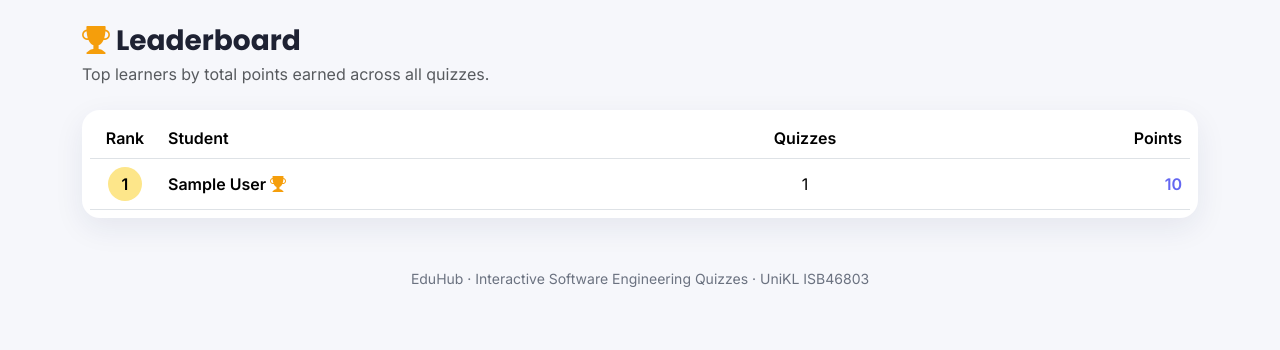
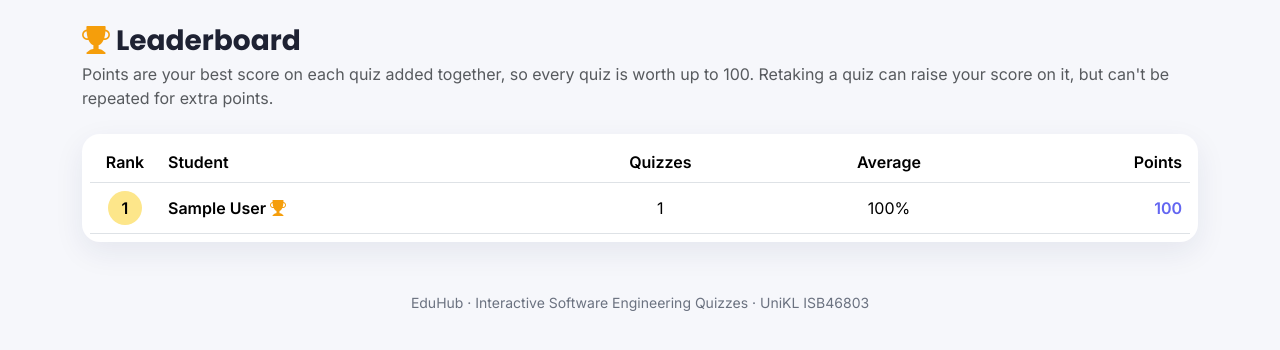
Before and after one commit to Miaoricle/eduhub, a Django app: page /leaderboard/ in a window 1280 px wide. Shown: the part 63-413 px from the top of the page. Run offline with Django 5.2, Linux system fonts and the light colour scheme; a user stored in the database is signed in; tables that the repository leaves empty hold one stand-in row (values such as "Sample post").

Commit message:
Fix role escalation, timer cheating and leaderboard farming; add tests
- Public sign-up only creates students; lecturers are promoted by an
  admin (the form used to let anyone pick 'Lecturer')
- Attempts start on the server when the quiz opens; the countdown uses
  the server's remaining time, a refresh resumes the same attempt, and
  submissions past the limit + 30 s grace are flagged as late. The
  browser-supplied 'elapsed' value is no longer trusted
- Re-submitting the same attempt redirects to its result instead of
  creating a duplicate
- Leaderboard ranks by the best score per quiz, so retakes can't farm
  points; admin average is a percentage, not raw points
- Editing a question updates choices in place, so past answers keep
  pointing at the option the student picked
- Question form rejects an empty correct choice and duplicate choices
- Drafts are hidden from students; quiz authors can review results
- 18 tests covering the above

```diff
--- a/eduhub/settings.py
+++ b/eduhub/settings.py
@@ -127,3 +127,9 @@ AUTH_USER_MODEL = 'quizzes.User'
 LOGIN_URL = 'login'
 LOGIN_REDIRECT_URL = 'dashboard'
 LOGOUT_REDIRECT_URL = 'home'
+
+# Tests create many users; the default (deliberately slow) hasher would make the suite crawl.
+import sys  # noqa: E402
+
+if "test" in sys.argv:
+    PASSWORD_HASHERS = ["django.contrib.auth.hashers.MD5PasswordHasher"]
--- a/quizzes/templates/quizzes/history.html
+++ b/quizzes/templates/quizzes/history.html
@@ -14,7 +14,7 @@
               <td><small class="text-muted">{{ a.quiz.topic.name }}</small></td>
               <td><small>{{ a.completed_at|date:"d M Y, h:i A" }}</small></td>
               <td>{{ a.score }}/{{ a.total }} <span class="text-muted">({{ a.percentage }}%)</span></td>
-              <td>{% if a.passed %}<span class="badge bg-success">Passed</span>{% else %}<span class="badge bg-danger">Failed</span>{% endif %}</td>
+              <td>{% if a.passed %}<span class="badge bg-success">Passed</span>{% else %}<span class="badge bg-danger">Failed</span>{% endif %}{% if a.submitted_late %} <span class="badge bg-warning text-dark">Late</span>{% endif %}</td>
               <td class="text-end"><a href="{% url 'quiz_result' a.pk %}" class="btn-ghost btn btn-sm">Review</a></td>
             </tr>
           {% endfor %}
--- a/quizzes/templates/quizzes/leaderboard.html
+++ b/quizzes/templates/quizzes/leaderboard.html
@@ -2,13 +2,13 @@
 {% block title %}Leaderboard - EduHub{% endblock %}
 {% block content %}
 <h3 class="section-title mb-1"><i class="bi bi-trophy-fill" style="color:#f59e0b"></i> Leaderboard</h3>
-<p class="text-muted mb-4">Top learners by total points earned across all quizzes.</p>
+<p class="text-muted mb-4">Points are your best score on each quiz added together, so every quiz is worth up to 100. Retaking a quiz can raise your score on it, but can't be repeated for extra points.</p>
 
 <div class="card p-2">
   <table class="table align-middle mb-0">
-    <thead><tr><th style="width:70px" class="text-center">Rank</th><th>Student</th><th class="text-center">Quizzes</th><th class="text-end">Points</th></tr></thead>
+    <thead><tr><th style="width:70px" class="text-center">Rank</th><th>Student</th><th class="text-center">Quizzes</th><th class="text-center">Average</th><th class="text-end">Points</th></tr></thead>
     <tbody>
-      {% for s in students %}
+      {% for row in rows %}{% with s=row.student %}
         <tr>
           <td class="text-center">
             <div class="rank-badge mx-auto {% if forloop.counter == 1 %}rank-1{% elif forloop.counter == 2 %}rank-2{% elif forloop.counter == 3 %}rank-3{% else %}bg-light{% endif %}">
@@ -18,11 +18,12 @@
           <td class="fw-semibold">{{ s.get_full_name|default:s.username }}
             {% if forloop.counter == 1 %}<i class="bi bi-trophy-fill" style="color:#f59e0b"></i>{% endif %}
           </td>
-          <td class="text-center">{{ s.attempts_done }}</td>
-          <td class="text-end fw-bold" style="color:var(--brand-1)">{{ s.total_score }}</td>
-        </tr>
+          <td class="text-center">{{ row.quizzes }}</td>
+          <td class="text-center">{{ row.average }}%</td>
+          <td class="text-end fw-bold" style="color:var(--brand-1)">{{ row.points }}</td>
+        </tr>{% endwith %}
       {% empty %}
-        <tr><td colspan="4" class="text-muted text-center py-4">No scores yet. Be the first on the board!</td></tr>
+        <tr><td colspan="5" class="text-muted text-center py-4">No scores yet. Be the first on the board!</td></tr>
       {% endfor %}
     </tbody>
   </table>
--- a/quizzes/templates/quizzes/quiz_result.html
+++ b/quizzes/templates/quizzes/quiz_result.html
@@ -10,6 +10,7 @@
         <div class="inner">
           <div class="pct" id="pct" style="color: {% if attempt.passed %}var(--ok){% else %}var(--bad){% endif %};">0%</div>
           <small class="text-muted">{{ attempt.score }}/{{ attempt.total }} correct</small>
+          {% if attempt.submitted_late %}<span class="badge bg-warning text-dark mt-1">Submitted late</span>{% endif %}
         </div>
       </div>
 
--- a/quizzes/views.py
+++ b/quizzes/views.py
@@ -1,16 +1,20 @@
 """The VIEW layer: routing logic, role-based access, and quiz grading."""
 
+from collections import defaultdict
 from datetime import timedelta
 
 from django.contrib import messages
 from django.contrib.auth import login
 from django.contrib.auth.decorators import login_required, user_passes_test
-from django.db.models import Avg, Count, Sum
+from django.db import transaction
+from django.db.models import Avg, Count, ExpressionWrapper, F, FloatField, Max, Q
 from django.shortcuts import get_object_or_404, redirect, render
 from django.utils import timezone
 
 from .forms import QuestionForm, QuizForm, RegistrationForm
 from .models import Answer, Attempt, Choice, Question, Quiz, Topic, User
+
+PERCENT = ExpressionWrapper(F("score") * 100.0 / F("total"), output_field=FloatField())
 
 
 # --------------------------------------------------------------------------- #
@@ -32,12 +36,22 @@ admin_required = _role("ADMIN")
 # Public + auth
 # --------------------------------------------------------------------------- #
 def home(request):
-    topics = Topic.objects.prefetch_related("quizzes")
+    topics = Topic.objects.annotate(
+        n_quizzes=Count("quizzes", filter=Q(quizzes__is_published=True), distinct=True)
+    )
+    sample = (
+        Question.objects.filter(quiz__is_published=True)
+        .select_related("quiz__topic")
+        .prefetch_related("choices")
+        .order_by("id")
+        .first()
+    )
     context = {
         "topics": topics,
         "quiz_count": Quiz.objects.filter(is_published=True).count(),
-        "question_count": Question.objects.count(),
+        "question_count": Question.objects.filter(quiz__is_published=True).count(),
         "topic_count": topics.count(),
+        "sample": sample,
     }
     return render(request, "quizzes/home.html", context)
 
@@ -49,7 +63,7 @@ def register(request):
     if request.method == "POST" and form.is_valid():
         user = form.save()
         login(request, user)
-        messages.success(request, f"Welcome to EduHub, {user.first_name}!")
+        messages.success(request, f"Account created. Welcome, {user.first_name}.")
         return redirect("dashboard")
     return render(request, "quizzes/register.html", {"form": form})
 
@@ -70,16 +84,16 @@ def dashboard(request):
 @login_required
 @student_required
 def student_dashboard(request):
-    attempts = request.user.attempts.select_related("quiz__topic")
-    completed = attempts.filter(completed_at__isnull=False)
-    avg = completed.aggregate(a=Avg("score"))["a"]
+    completed = list(request.user.attempts.completed().select_related("quiz__topic"))
     context = {
-        "attempt_count": completed.count(),
-        "quizzes_done": completed.values("quiz").distinct().count(),
-        "avg_percent": round((sum(a.percentage for a in completed) / completed.count())) if completed else 0,
+        "attempt_count": len(completed),
+        "quizzes_done": len({a.quiz_id for a in completed}),
+        "avg_percent": round(sum(a.percentage for a in completed) / len(completed)) if completed else 0,
         "passed_count": sum(1 for a in completed if a.passed),
         "recent": completed[:5],
-        "topics": Topic.objects.prefetch_related("quizzes"),
+        "topics": Topic.objects.annotate(
+            n_quizzes=Count("quizzes", filter=Q(quizzes__is_published=True), distinct=True)
+        ),
     }
     return render(request, "quizzes/student_dashboard.html", context)
 
@@ -98,29 +112,46 @@ def topic_detail(request, pk):
 
 @login_required
 def quiz_detail(request, pk):
-    quiz = get_object_or_404(
-        Quiz.objects.select_related("topic", "author"), pk=pk, is_published=True
-    )
+    quiz = get_object_or_404(Quiz.objects.select_related("topic", "author"), pk=pk)
+    # Drafts are only visible to their author (for previewing).
+    if not quiz.is_published and quiz.author_id != request.user.id:
+        return redirect("catalog")
     best = None
     if request.user.is_student:
-        best = (
-            request.user.attempts.filter(quiz=quiz, completed_at__isnull=False)
-            .order_by("-score")
-            .first()
-        )
-    context = {"quiz": quiz, "best": best, "attempts": quiz.attempts.count()}
+        mine = request.user.attempts.completed().filter(quiz=quiz)
+        best = max(mine, key=lambda a: a.percentage, default=None)
+    context = {"quiz": quiz, "best": best, "attempts": quiz.attempts.completed().count()}
     return render(request, "quizzes/quiz_detail.html", context)
+
+
+def _current_attempt(student, quiz):
+    return Attempt.objects.in_progress().filter(student=student, quiz=quiz).order_by("-started_at").first()
 
 
 @login_required
 @student_required
 def quiz_play(request, pk):
+    """Start (or resume) an attempt. The clock lives on the server.
+
+    Opening the quiz creates an in-progress Attempt and records when it started.
+    Refreshing the page resumes the same attempt, so the timer doesn't reset.
+    """
     quiz = get_object_or_404(Quiz, pk=pk, is_published=True)
-    questions = quiz.questions.prefetch_related("choices")
+    questions = list(quiz.questions.prefetch_related("choices"))
     if not questions:
         messages.warning(request, "This quiz has no questions yet.")
         return redirect("quiz_detail", pk=quiz.pk)
-    return render(request, "quizzes/quiz_play.html", {"quiz": quiz, "questions": questions})
+
+    now = timezone.now()
+    attempt = _current_attempt(request.user, quiz)
+    if attempt and attempt.is_expired(now):
+        attempt.delete()  # abandoned and out of time; start fresh
+        attempt = None
+    if attempt is None:
+        attempt = Attempt.objects.create(student=request.user, quiz=quiz, total=len(questions), started_at=now)
+
+    context = {"quiz": quiz, "questions": questions, "attempt": attempt, "seconds_left": attempt.seconds_left(now)}
+    return render(request, "quizzes/quiz_play.html", context)
 
 
 @login_required
@@ -130,39 +161,46 @@ def quiz_submit(request, pk):
     if request.method != "POST":
         return redirect("quiz_detail", pk=quiz.pk)
 
-    questions = list(quiz.questions.prefetch_related("choices"))
-    now = timezone.now()
-    elapsed = int(request.POST.get("elapsed", 0) or 0)
-    attempt = Attempt.objects.create(
-        student=request.user,
-        quiz=quiz,
-        total=len(questions),
-        started_at=now - timedelta(seconds=elapsed),
-        completed_at=now,
-    )
+    with transaction.atomic():
+        attempt = _current_attempt(request.user, quiz)
+        if attempt is None:
+            # Double submit, or the back button after finishing: show the last result.
+            last = request.user.attempts.completed().filter(quiz=quiz).first()
+            return redirect("quiz_result", pk=last.pk) if last else redirect("quiz_detail", pk=quiz.pk)
 
-    score = 0
-    for q in questions:
-        selected_id = request.POST.get(f"q{q.id}")
-        choice = next((c for c in q.choices.all() if str(c.id) == selected_id), None)
-        is_correct = bool(choice and choice.is_correct)
-        if is_correct:
-            score += 1
-        Answer.objects.create(
-            attempt=attempt, question=q, selected_choice=choice, is_correct=is_correct
-        )
-    attempt.score = score
-    attempt.save()
+        now = timezone.now()
+        questions = list(quiz.questions.prefetch_related("choices"))
+        score = 0
+        answers = []
+        for q in questions:
+            selected_id = request.POST.get(f"q{q.id}")
+            # Only accept a choice that belongs to this question.
+            choice = next((c for c in q.choices.all() if str(c.id) == selected_id), None)
+            correct = bool(choice and choice.is_correct)
+            score += correct
+            answers.append(Answer(attempt=attempt, question=q, selected_choice=choice, is_correct=correct))
+        Answer.objects.bulk_create(answers)
+
+        attempt.score = score
+        attempt.total = len(questions)
+        attempt.completed_at = now
+        attempt.submitted_late = attempt.is_expired(now)
+        attempt.save()
+
+    if attempt.submitted_late:
+        messages.warning(request, "This was submitted after the time limit, so it's marked as late.")
     return redirect("quiz_result", pk=attempt.pk)
 
 
 @login_required
 def quiz_result(request, pk):
     attempt = get_object_or_404(
-        Attempt.objects.select_related("quiz__topic", "student"), pk=pk
+        Attempt.objects.completed().select_related("quiz__topic", "student"), pk=pk
     )
-    if not (attempt.student_id == request.user.id or request.user.is_platform_admin):
-        messages.error(request, "You cannot view that result.")
+    u = request.user
+    allowed = attempt.student_id == u.id or u.is_platform_admin or attempt.quiz.author_id == u.id
+    if not allowed:
+        messages.error(request, "You can't view that result.")
         return redirect("dashboard")
     answers = attempt.answers.select_related("question", "selected_choice").prefetch_related(
         "question__choices"
@@ -173,24 +211,42 @@ def quiz_result(request, pk):
 @login_required
 @student_required
 def attempt_history(request):
-    attempts = request.user.attempts.select_related("quiz__topic").filter(
-        completed_at__isnull=False
+    attempts = request.user.attempts.completed().select_related("quiz__topic")
+    return render(request, "quizzes/history.html", {"attempts": attempts})
+
+
+def leaderboard_rows(limit=15):
+    """Rank students by the sum of their *best* percentage on each quiz.
+
+    Each quiz is worth at most 100 points, so retaking a quiz can raise your
+    score on it but can't be repeated to farm points.
+    """
+    best = (
+        Attempt.objects.completed()
+        .filter(total__gt=0, student__role=User.Role.STUDENT)
+        .values("student", "quiz")
+        .annotate(best=Max(PERCENT))
     )
-    return render(request, "quizzes/history.html", {"attempts": attempts})
+    per_student = defaultdict(list)
+    for row in best:
+        per_student[row["student"]].append(row["best"])
+    users = User.objects.in_bulk(per_student.keys())
+    rows = [
+        {
+            "student": users[sid],
+            "quizzes": len(scores),
+            "points": round(sum(scores)),
+            "average": round(sum(scores) / len(scores)),
+        }
+        for sid, scores in per_student.items()
+    ]
+    rows.sort(key=lambda r: (-r["points"], -r["average"], r["student"].username))
+    return rows[:limit]
 
 
 @login_required
 def leaderboard(request):
-    students = (
-        User.objects.filter(role=User.Role.STUDENT)
-        .annotate(
-            total_score=Sum("attempts__score"),
-            attempts_done=Count("attempts"),
-        )
-        .filter(attempts_done__gt=0)
-        .order_by("-total_score")[:15]
-    )
-    return render(request, "quizzes/leaderboard.html", {"students": students})
+    return render(request, "quizzes/leaderboard.html", {"rows": leaderboard_rows()})
 
 
 # --------------------------------------------------------------------------- #
@@ -199,15 +255,23 @@ def leaderboard(request):
 @login_required
 @lecturer_required
 def lecturer_dashboard(request):
-    quizzes = (
-        request.user.authored_quizzes.select_related("topic")
-        .annotate(n_questions=Count("questions", distinct=True),
-                  n_attempts=Count("attempts", distinct=True))
+    quizzes = list(
+        request.user.authored_quizzes.select_related("topic").annotate(
+            n_questions=Count("questions", distinct=True),
+            n_attempts=Count("attempts", filter=Q(attempts__completed_at__isnull=False), distinct=True),
+        )
+    )
+    recent = (
+        Attempt.objects.completed()
+        .filter(quiz__author=request.user)
+        .select_related("student", "quiz")[:8]
     )
     context = {
         "quizzes": quizzes,
-        "total_quizzes": quizzes.count(),
+        "total_quizzes": len(quizzes),
         "total_attempts": sum(q.n_attempts for q in quizzes),
+        "total_questions": sum(q.n_questions for q in quizzes),
+        "recent": recent,
     }
     return render(request, "quizzes/lecturer_dashboard.html", context)
 
@@ -244,6 +308,28 @@ def quiz_questions(request, pk):
     return render(request, "quizzes/quiz_questions.html", {"quiz": quiz})
 
 
+def _save_choices(question, form):
+    """Create or update the four choice slots in place.
+
+    Updating in place (instead of deleting and recreating) keeps choice ids
+    stable, so students' past answers still point at the option they picked.
+    """
+    texts = form.choice_texts()
+    correct_index = int(form.cleaned_data["correct"]) - 1
+    existing = {c.order: c for c in question.choices.all()}
+    for i, text in enumerate(texts):
+        slot = i + 1
+        choice = existing.get(slot)
+        if text:
+            if choice is None:
+                choice = Choice(question=question, order=slot)
+            choice.text = text
+            choice.is_correct = i == correct_index
+            choice.save()
+        elif choice is not None:
+            choice.delete()  # slot emptied; past answers to it become "no answer"
+
+
 @login_required
 @lecturer_required
 def question_add(request, pk):
@@ -251,17 +337,12 @@ def question_add(request, pk):
     form = QuestionForm(request.POST or None)
     if request.method == "POST" and form.is_valid():
         cd = form.cleaned_data
-        question = Question.objects.create(
-            quiz=quiz, text=cd["text"], subtopic=cd["subtopic"],
-            explanation=cd["explanation"], order=quiz.questions.count() + 1,
-        )
-        texts = [cd["choice_1"], cd["choice_2"], cd["choice_3"], cd["choice_4"]]
-        correct_index = int(cd["correct"]) - 1
-        for i, text in enumerate(texts):
-            if text:
-                Choice.objects.create(
-                    question=question, text=text, is_correct=(i == correct_index), order=i + 1
-                )
+        with transaction.atomic():
+            question = Question.objects.create(
+                quiz=quiz, text=cd["text"], subtopic=cd["subtopic"],
+                explanation=cd["explanation"], order=quiz.questions.count() + 1,
+            )
+            _save_choices(question, form)
         messages.success(request, "Question added.")
         return redirect("quiz_questions", pk=quiz.pk)
     return render(request, "quizzes/question_form.html", {"form": form, "quiz": quiz})
@@ -270,7 +351,7 @@ def question_add(request, pk):
 @login_required
 @lecturer_required
 def question_edit(request, pk):
-    """Lecturer updates a question's text and rebuilds its choices."""
+    """Lecturer updates a question and its choices."""
     question = get_object_or_404(
         Question.objects.select_related("quiz"), pk=pk, quiz__author=request.user
     )
@@ -279,19 +360,12 @@ def question_edit(request, pk):
         form = QuestionForm(request.POST)
         if form.is_valid():
             cd = form.cleaned_data
-            question.text = cd["text"]
-            question.subtopic = cd["subtopic"]
-            question.explanation = cd["explanation"]
-            question.save()
-            # Replace the old choices with the submitted ones.
-            question.choices.all().delete()
-            texts = [cd["choice_1"], cd["choice_2"], cd["choice_3"], cd["choice_4"]]
-            correct_index = int(cd["correct"]) - 1
-            for i, text in enumerate(texts):
-                if text:
-                    Choice.objects.create(
-                        question=question, text=text, is_correct=(i == correct_index), order=i + 1
-                    )
+            with transaction.atomic():
+                question.text = cd["text"]
+                question.subtopic = cd["subtopic"]
+                question.explanation = cd["explanation"]
+                question.save()
+                _save_choices(question, form)
             messages.success(request, "Question updated.")
             return redirect("quiz_questions", pk=quiz.pk)
     else:
@@ -301,10 +375,11 @@ def question_edit(request, pk):
             "explanation": question.explanation,
             "correct": "1",
         }
-        for i, choice in enumerate(question.choices.all()[:4], start=1):
-            initial[f"choice_{i}"] = choice.text
-            if choice.is_correct:
-                initial["correct"] = str(i)
+        for choice in question.choices.all():
+            if 1 <= choice.order <= 4:
+                initial[f"choice_{choice.order}"] = choice.text
+                if choice.is_correct:
+                    initial["correct"] = str(choice.order)
         form = QuestionForm(initial=initial)
     return render(
         request, "quizzes/question_form.html",
@@ -332,31 +407,33 @@ def question_delete(request, pk):
 @login_required
 @admin_required
 def admin_dashboard(request):
+    done = Attempt.objects.completed()
     today = timezone.localdate()
-    day_labels, day_values = [], []
-    for offset in range(6, -1, -1):
-        day = today - timedelta(days=offset)
-        day_labels.append(day.strftime("%d %b"))
-        day_values.append(Attempt.objects.filter(completed_at__date=day).count())
+    days = [today - timedelta(days=offset) for offset in range(6, -1, -1)]
+    per_day = dict(
+        done.filter(completed_at__date__gte=days[0])
+        .values_list("completed_at__date")
+        .annotate(n=Count("id"))
+    )
 
-    topic_rows = Topic.objects.annotate(n=Count("quizzes__attempts")).order_by("-n")
-    topic_labels = [t.name for t in topic_rows]
-    topic_values = [t.n for t in topic_rows]
+    topic_rows = Topic.objects.annotate(
+        n=Count("quizzes__attempts", filter=Q(quizzes__attempts__completed_at__isnull=False))
+    ).order_by("-n")
 
     context = {
-        "total_students": User.objects.filter(role="STUDENT").count(),
-        "total_lecturers": User.objects.filter(role="LECTURER").count(),
+        "total_students": User.objects.filter(role=User.Role.STUDENT).count(),
+        "total_lecturers": User.objects.filter(role=User.Role.LECTURER).count(),
         "total_quizzes": Quiz.objects.count(),
         "total_topics": Topic.objects.count(),
         "total_questions": Question.objects.count(),
-        "total_attempts": Attempt.objects.count(),
-        "avg_score": round(
-            (Attempt.objects.aggregate(a=Avg("score"))["a"] or 0), 1
-        ),
-        "day_labels": day_labels,
-        "day_values": day_values,
-        "topic_labels": topic_labels,
-        "topic_values": topic_values,
-        "recent": Attempt.objects.select_related("student", "quiz")[:8],
+        "total_attempts": done.count(),
+        # average of percentages, not of raw scores (quizzes have different lengths)
+        "avg_score": round(done.filter(total__gt=0).aggregate(a=Avg(PERCENT))["a"] or 0),
+        "late_attempts": done.filter(submitted_late=True).count(),
+        "day_labels": [d.strftime("%d %b") for d in days],
+        "day_values": [per_day.get(d, 0) for d in days],
+        "topic_labels": [t.name for t in topic_rows],
+        "topic_values": [t.n for t in topic_rows],
+        "recent": done.select_related("student", "quiz")[:8],
     }
     return render(request, "quizzes/admin_dashboard.html", context)
```
Also changed, not shown: quizzes/forms.py (+24 -7 lines), quizzes/models.py (+40 -1 lines), quizzes/templates/quizzes/quiz_play.html (+28 -16 lines), quizzes/tests/test_quiz_flow.py (added, +263 -0 lines), quizzes/migrations/0002_attempt_submitted_late.py (added), quizzes/tests/__init__.py (added).
